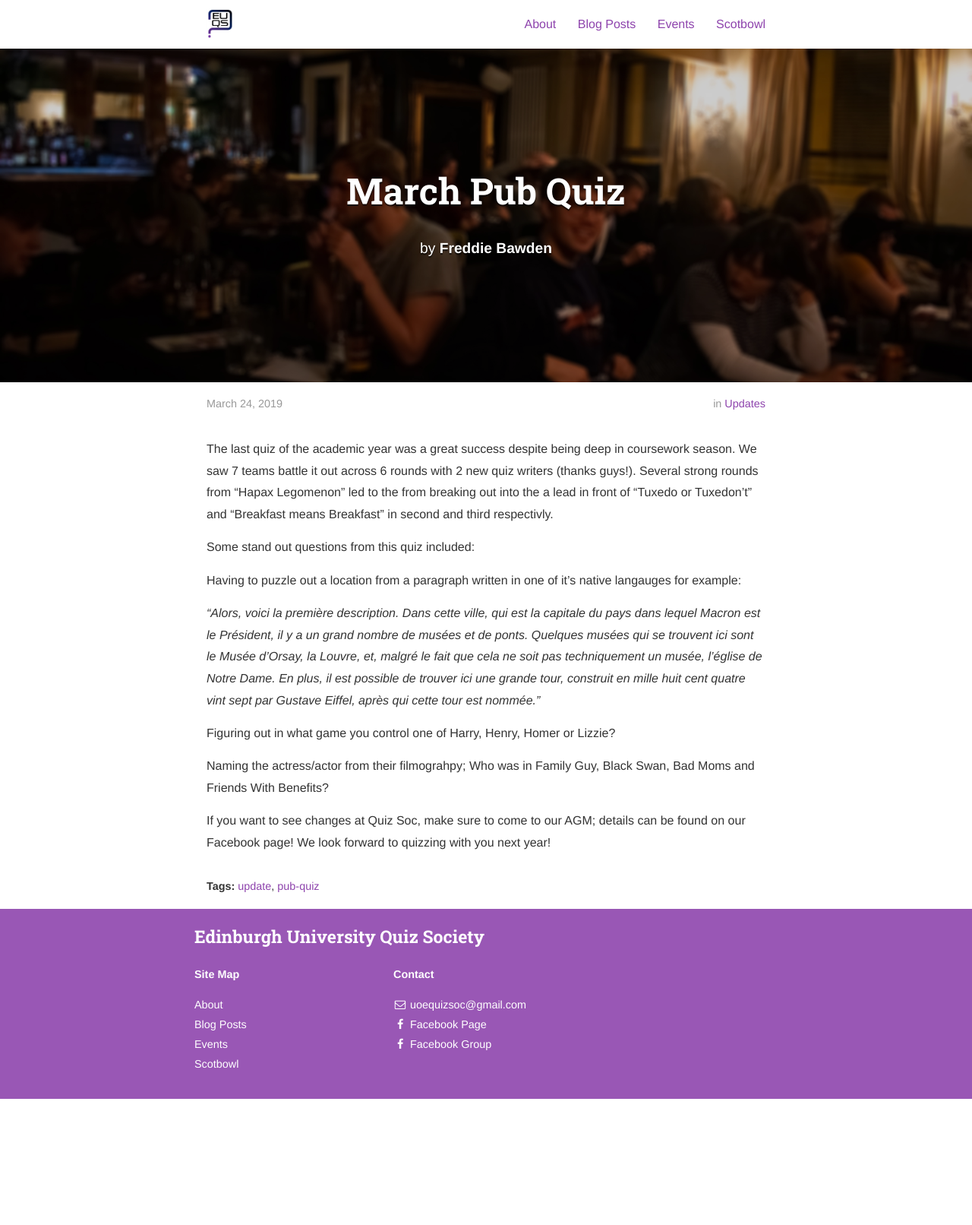
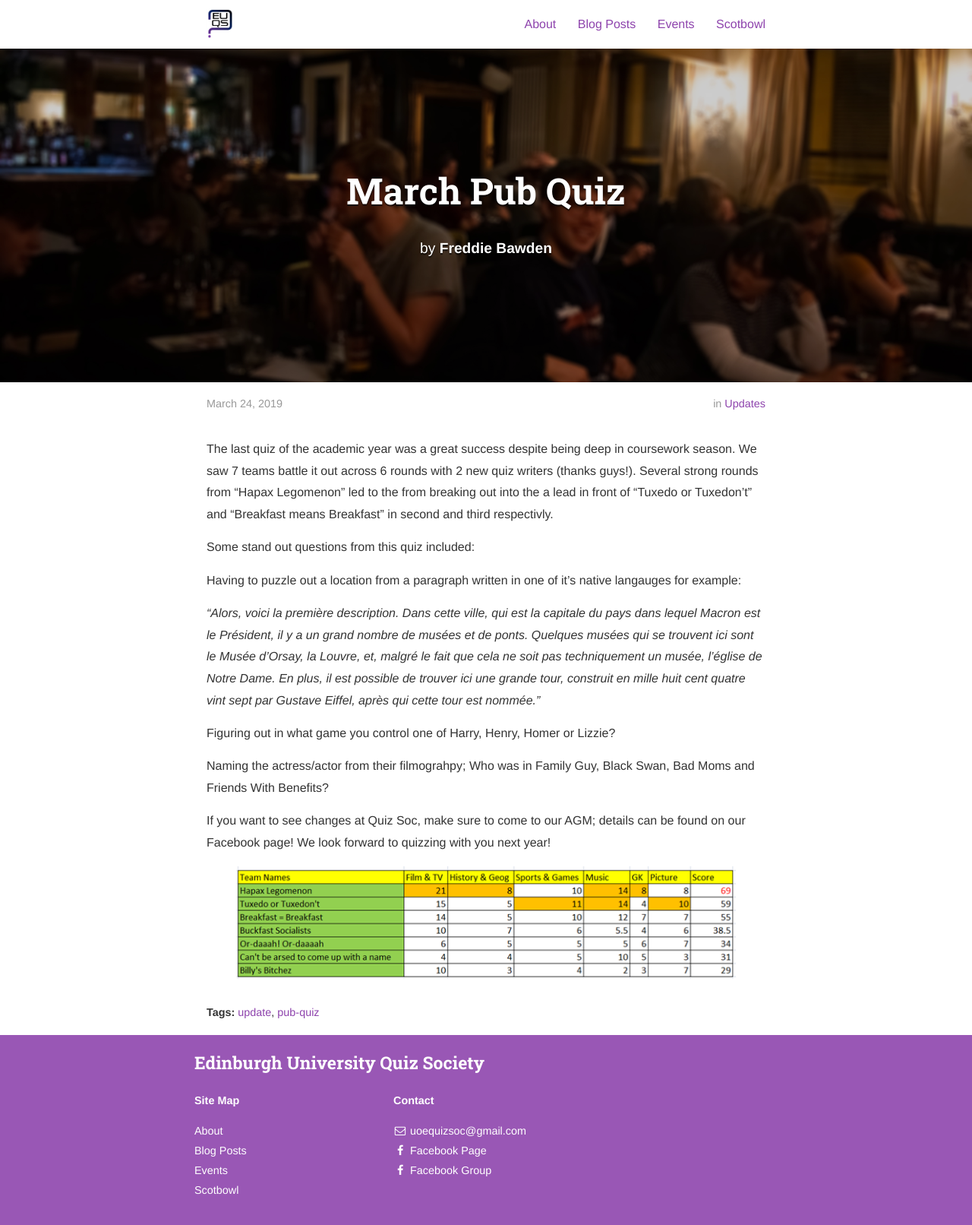
Before and after one commit to uoequizsoc/uoequizsoc.github.io, a Jekyll site: the page built from _posts/2019-03-24-march-pub-quiz.markdown, in a window 1280 px wide. Shown: the whole page at 76% size. Built offline with Jekyll 4.4.1, drawn with Linux system fonts in a browser that asks for light colours; nearby versions of some CDN libraries; before the commit the page ends 1446 px from its top, so only the background shows below that.

Commit message:
Update 2019-03-24-march-pub-quiz.markdown

```diff
--- a/_posts/2019-03-24-march-pub-quiz.markdown
+++ b/_posts/2019-03-24-march-pub-quiz.markdown
@@ -24,3 +24,5 @@ Naming the actress/actor from their filmograhpy; Who was in Family Guy, Black Sw
 
 If you want to see changes at Quiz Soc, make sure to come to our AGM; details can be found on our Facebook page! We look
 forward to quizzing with you next year!
+
+![March Quiz Results](/assets/blog_images/march_results.png)
```
